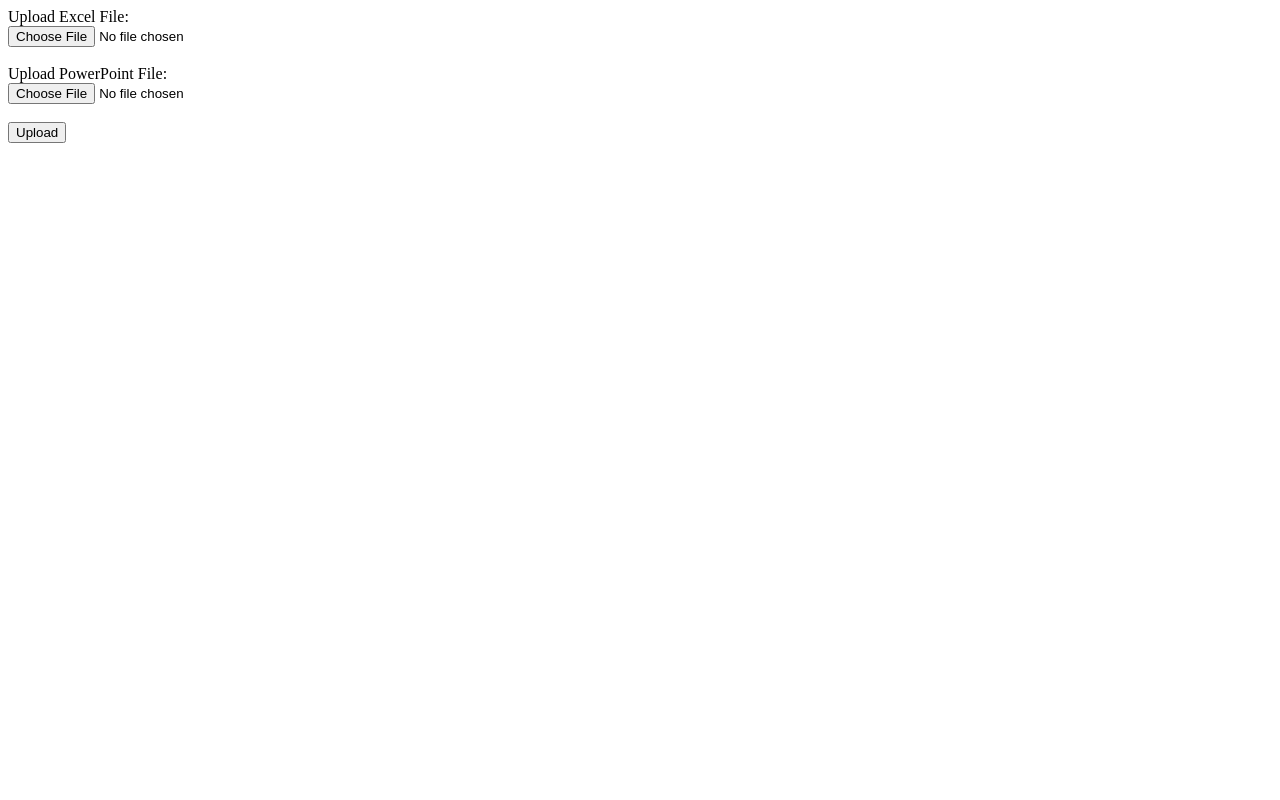
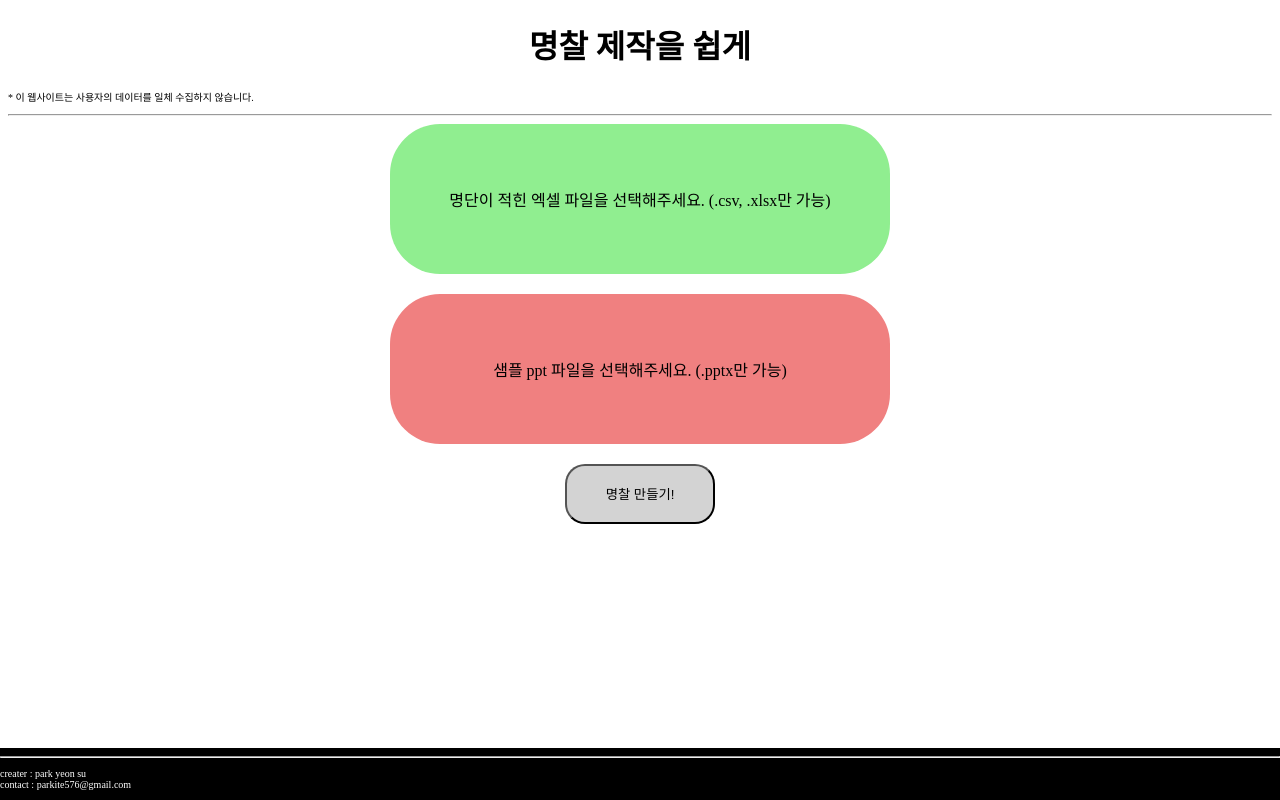
Before and after one commit to kitewatermelon/xlsx-pptx-name-tag, a FastAPI app: page / in a window 1280 px wide. Run offline with FastAPI, Linux system fonts and the light colour scheme.

Commit message:
feat: html, css 완료(드래그 앤 드랍은 아직 구현하지 않음)

```diff
--- a/main.py
+++ b/main.py
@@ -1,4 +1,5 @@
 from fastapi import FastAPI, APIRouter, Request
+from fastapi.staticfiles import StaticFiles
 from fastapi.responses import HTMLResponse
 from fastapi.templating import Jinja2Templates
 
@@ -7,10 +8,11 @@ router = APIRouter(
     tags=['nameplate'],
     responses={404: {"description": "Not found"}}
 )
+app = FastAPI()
 
 templates = Jinja2Templates(directory="templates")
+app.mount("/static", StaticFiles(directory="static"), name="static")
 
-app = FastAPI()
 
 @app.get("/", response_class=HTMLResponse)
 async def read_all_by_user(request: Request):
--- /dev/null
+++ b/static/styles.css
@@ -0,0 +1,65 @@
+div {
+    display: flex;
+    align-items: center;
+    justify-content: center;
+}
+form {
+    display: flex;
+    flex-direction: column ;
+    align-items: center;
+}
+h1{
+	text-align: center;
+}
+p{
+    font-size: 10px;
+}
+label {
+    text-align: center;
+    /* border: 1px black solid; */
+}
+
+.input_file {
+    height: 150px;
+    display: none;
+}
+
+.zone {
+    margin-bottom: 20px;
+    border-radius: 50px;
+    width: 500px;
+    height: 150px;
+    text-align: center;
+    justify-content: center;
+}
+
+#excel_zone {
+    background-color: lightgreen;
+}
+
+#pptx_zone {
+    background-color: lightcoral;
+}
+
+#submit_button {
+    background-color: lightgray;
+    width: 150px;
+    height: 60px;
+    border-radius: 20px;
+
+}
+
+form input::file-selector-button {
+    display: none;
+}
+
+footer{
+    background-color: black;
+    color: white;
+
+    position : absolute;
+    bottom : 0;
+    left: 0;
+    width: 100vmax;
+
+}
--- a/templates/index.html
+++ b/templates/index.html
@@ -3,15 +3,31 @@
 <head>
     <meta charset="UTF-8">
     <meta name="viewport" content="width=device-width, initial-scale=1.0">
-    <title>File Upload Example</title>
+    <link href="{{ url_for('static', path='/styles.css') }}" rel="stylesheet">
+    <title>명찰 제작을 쉽게</title>
 </head>
 <body>
-    <form action="http://localhost:8000/upload" method="post" enctype="multipart/form-data">
-        <label for="excel_file">Upload Excel File:</label><br>
-        <input type="file" id="excel_file" name="excel_file"><br><br>
-        <label for="ppt_file">Upload PowerPoint File:</label><br>
-        <input type="file" id="ppt_file" name="ppt_file"><br><br>
-        <input type="submit" value="Upload">
-    </form>
+    <h1>명찰 제작을 쉽게</h1>
+    <p>* 이 웹사이트는 사용자의 데이터를 일체 수집하지 않습니다.</p>
+    <hr>
+    <div id='page'>
+        <form action="http://localhost:8000/upload" method="post" enctype="multipart/form-data">
+            <div id='excel_zone' class='zone'>
+                <label for="excel_file">명단이 적힌 엑셀 파일을 선택해주세요. (.csv, .xlsx만 가능)</label>
+                <input class='input_file' type="file" id="excel_file" name="excel_file" accept=".csv, .xlsx" >
+            </div>
+            <div id='pptx_zone' class='zone'>
+                <label for="pptx_file">샘플 ppt 파일을 선택해주세요. (.pptx만 가능)</label>
+                <input class='input_file' type="file" id="pptx_file" name="pptx_file" accept='.pptx'>
+            </div>
+
+            <input id='submit_button' type="submit" value="명찰 만들기!">
+        </form>
+    </div>
 </body>
+<footer>
+    <hr>
+    <p>creater : park yeon su <br>
+        contact : parkite576@gmail.com</p>
+</footer>
 </html>
```
